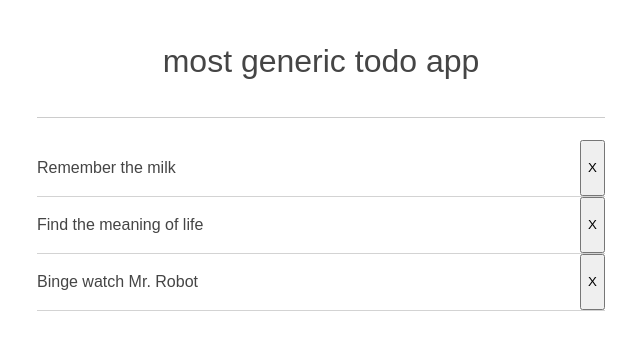
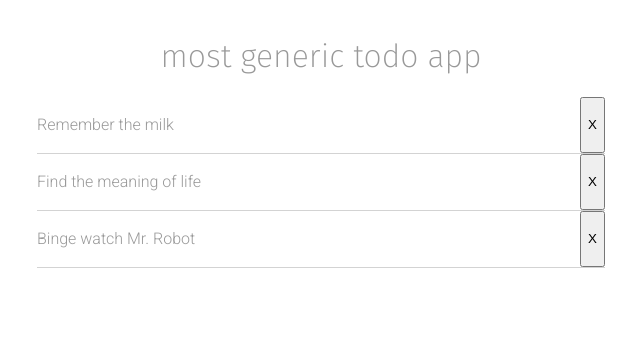
Before and after one commit to hkoskinen/mandatory-todo-app, a React (Create React App) app: page / in a window 1280 px wide. Shown: the top 350 px of the page, without its empty margins (319-959 px from the left). Built offline with nearby package versions, Linux system fonts and the light colour scheme.

Commit message:
Add styling

```diff
--- a/src/App.css
+++ b/src/App.css
@@ -7,6 +7,4 @@
 .App__title {
   text-align: center;
   font-weight: 100;
-  border-bottom: 1px solid rgba(0,0,0,.2);
-  padding-bottom: 1em;
 }
--- a/src/index.css
+++ b/src/index.css
@@ -10,7 +10,25 @@ html {
 
 body {
   margin: 0;
+  font-family: sans-serif;
+  color: #333;
+  background-color: #fff;
+}
+
+h1,
+h2,
+h3,
+h4,
+h5,
+h6 {
+  font-family: 'Fira Sans', sans-serif;
+  font-weight: 900;
+  color: #999;
+}
+
+p {
+  font-family: 'Roboto', sans-serif;
+  font-weight: 300;
   line-height: 1.5;
-  font-family: sans-serif;
-  color: #454545;
+  color: #999;
 }
```
